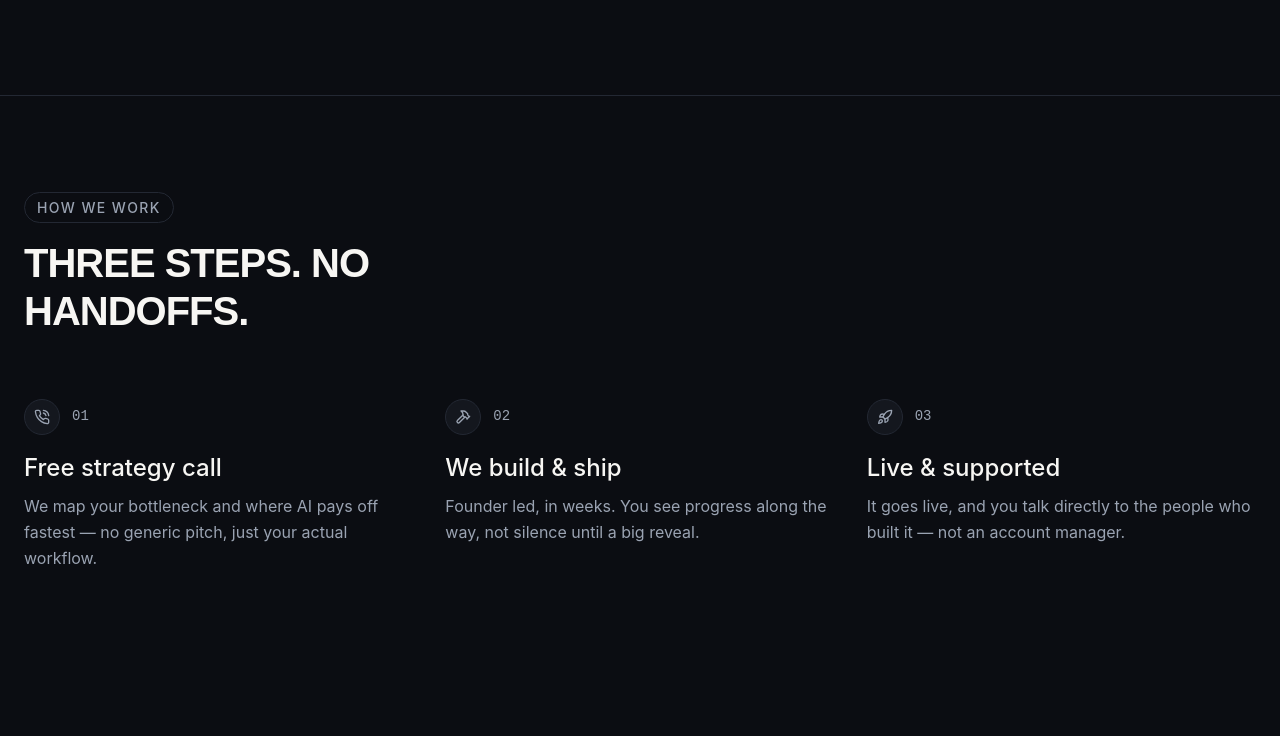
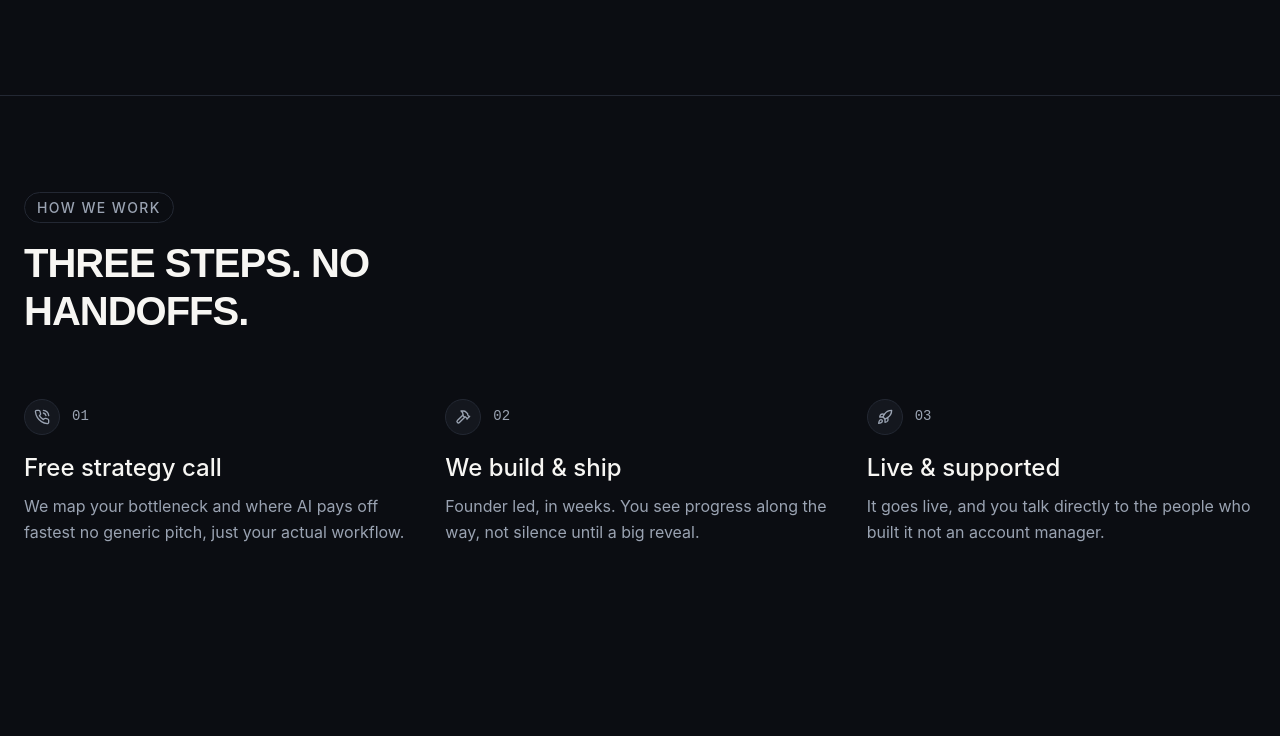
Before and after one commit to abdulhadihasankhan-art/nexora, a Next.js app: page / in a window 1280 px wide. Shown: the part 1546-2282 px from the top of the page. Built offline with nearby package versions, Linux system fonts and the light colour scheme.

Commit message:
Update HowWeWork.tsx

```diff
--- a/components/sections/HowWeWork.tsx
+++ b/components/sections/HowWeWork.tsx
@@ -8,7 +8,7 @@ const STEPS = [
   {
     icon: PhoneCall,
     title: "Free strategy call",
-    desc: "We map your bottleneck and where AI pays off fastest — no generic pitch, just your actual workflow.",
+    desc: "We map your bottleneck and where AI pays off fastest no generic pitch, just your actual workflow.",
   },
   {
     icon: Hammer,
@@ -18,7 +18,7 @@ const STEPS = [
   {
     icon: Rocket,
     title: "Live & supported",
-    desc: "It goes live, and you talk directly to the people who built it — not an account manager.",
+    desc: "It goes live, and you talk directly to the people who built it not an account manager.",
   },
 ];
 
```
